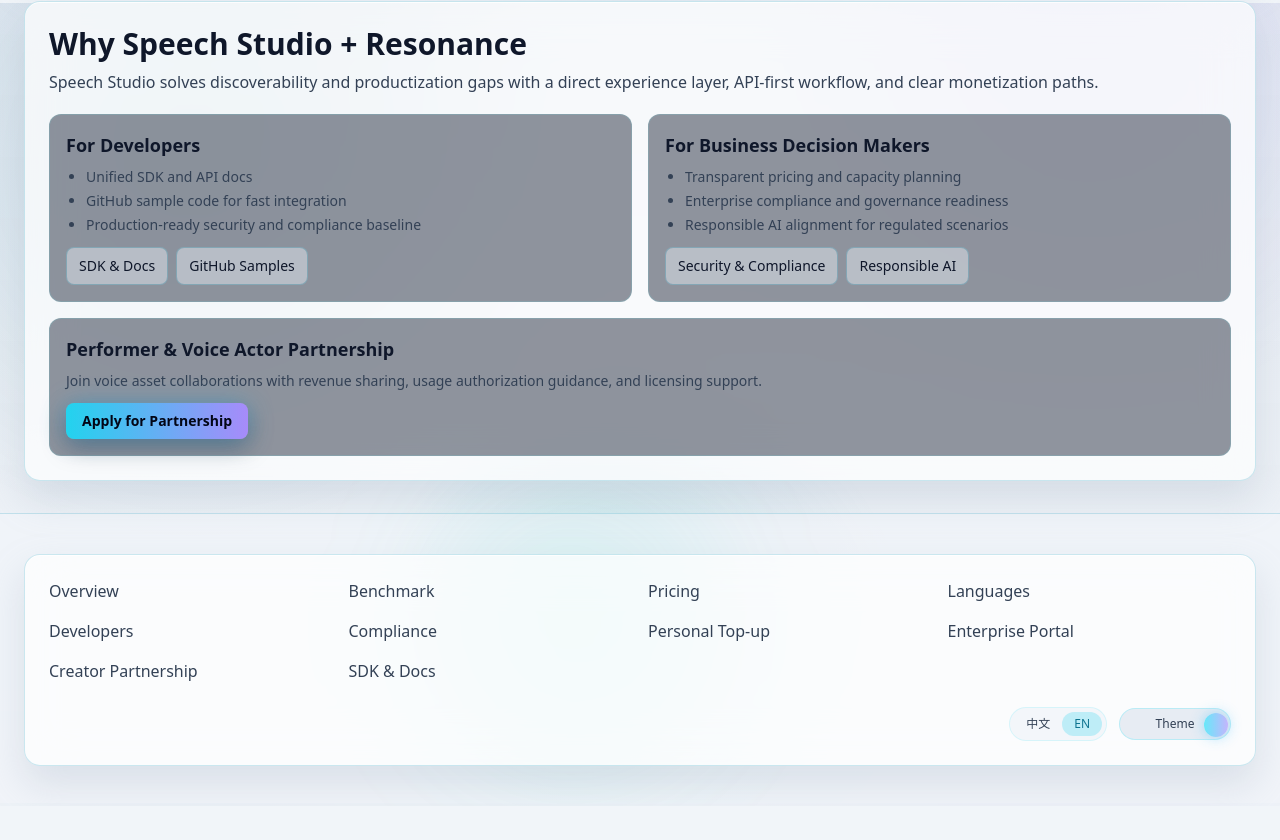
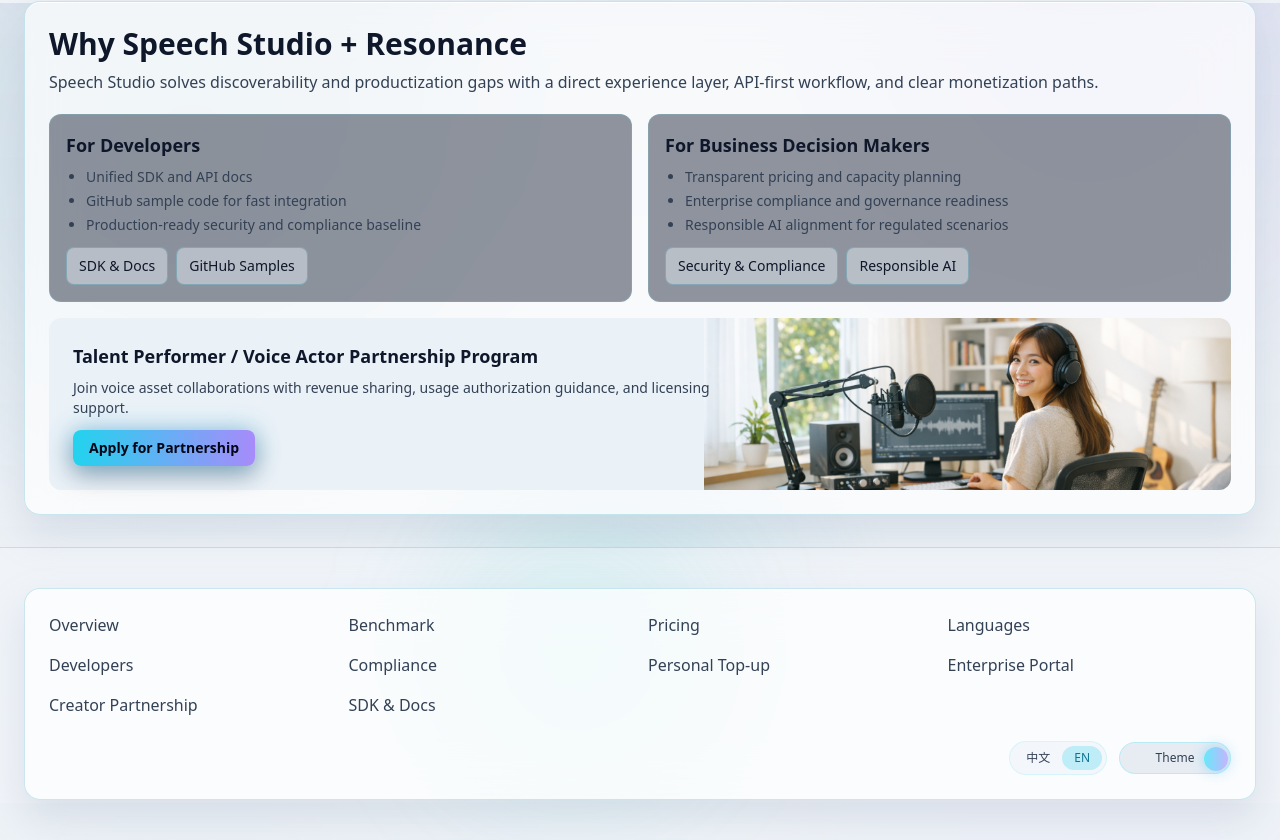
Before and after one commit to novaAIdesigner/resonance, a React (Vite) app: page / in a window 1280 px wide. Shown: the part 3997-4837 px from the top of the page. Before the commit the page ends 4803 px from the top, so only its background shows below. Built offline with nearby package versions, Linux system fonts and the light colour scheme.

Commit message:
update ui

```diff
--- a/src/pages/HomePage.tsx
+++ b/src/pages/HomePage.tsx
@@ -5,6 +5,7 @@ import ScenarioGrid from '../components/ScenarioGrid'
 import TestimonialCarousel from '../components/TestimonialCarousel'
 import ValueCards from '../components/ValueCards'
 import { useLocale } from '../context/LocaleContext'
+import talentProgramImage from '../assets/talent-program.png'
 
 export default function HomePage() {
   const { locale } = useLocale()
@@ -67,11 +68,20 @@ export default function HomePage() {
           </article>
         </div>
 
-        <div className="mt-4 rounded-xl border border-cyan-300/15 bg-slate-900/45 p-4">
-          <h3 className="text-lg font-semibold text-white">
-            {locale === 'en' ? 'Performer & Voice Actor Partnership' : '表演者 / 配音演员合作计划'}
+        <div
+          className="mt-4 rounded-xl p-6 text-slate-900"
+          style={{
+            backgroundColor: '#EAF1F7',
+            backgroundImage: `url(${talentProgramImage})`,
+            backgroundPosition: 'right center',
+            backgroundRepeat: 'no-repeat',
+            backgroundSize: 'auto 100%',
+          }}
+        >
+          <h3 className="text-lg font-semibold text-slate-900">
+            {locale === 'en' ? 'Talent Performer / Voice Actor Partnership Program' : '天才表演者/配音演员合作计划'}
           </h3>
-          <p className="mt-2 text-sm text-slate-300">
+          <p className="mt-2 max-w-2xl text-sm text-slate-700">
             {locale === 'en'
               ? 'Join voice asset collaborations with revenue sharing, usage authorization guidance, and licensing support.'
               : '开放语音资产合作，提供利润分享、授权使用指导与许可证支持。'}
```
Also changed, not shown: src/assets/talent-program.png (added).
